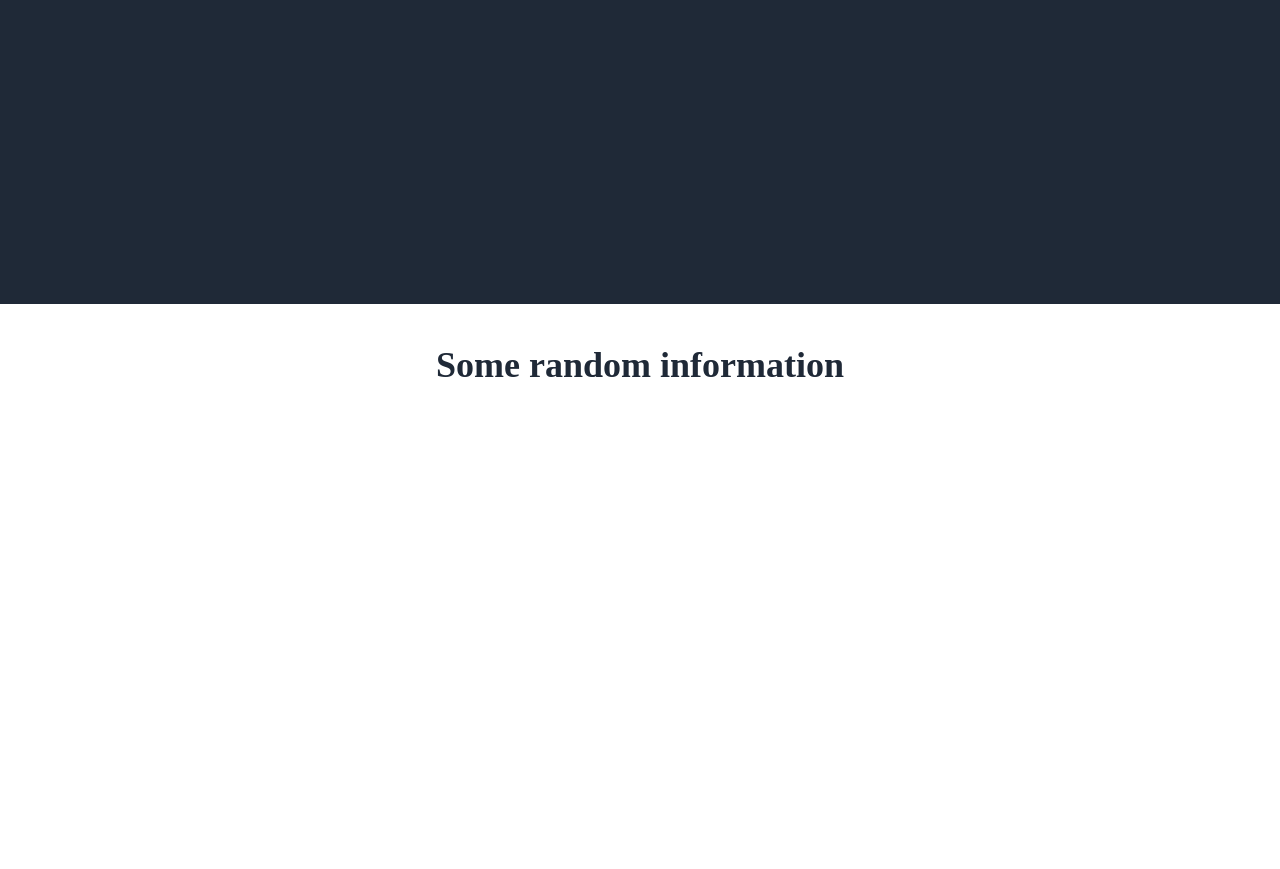
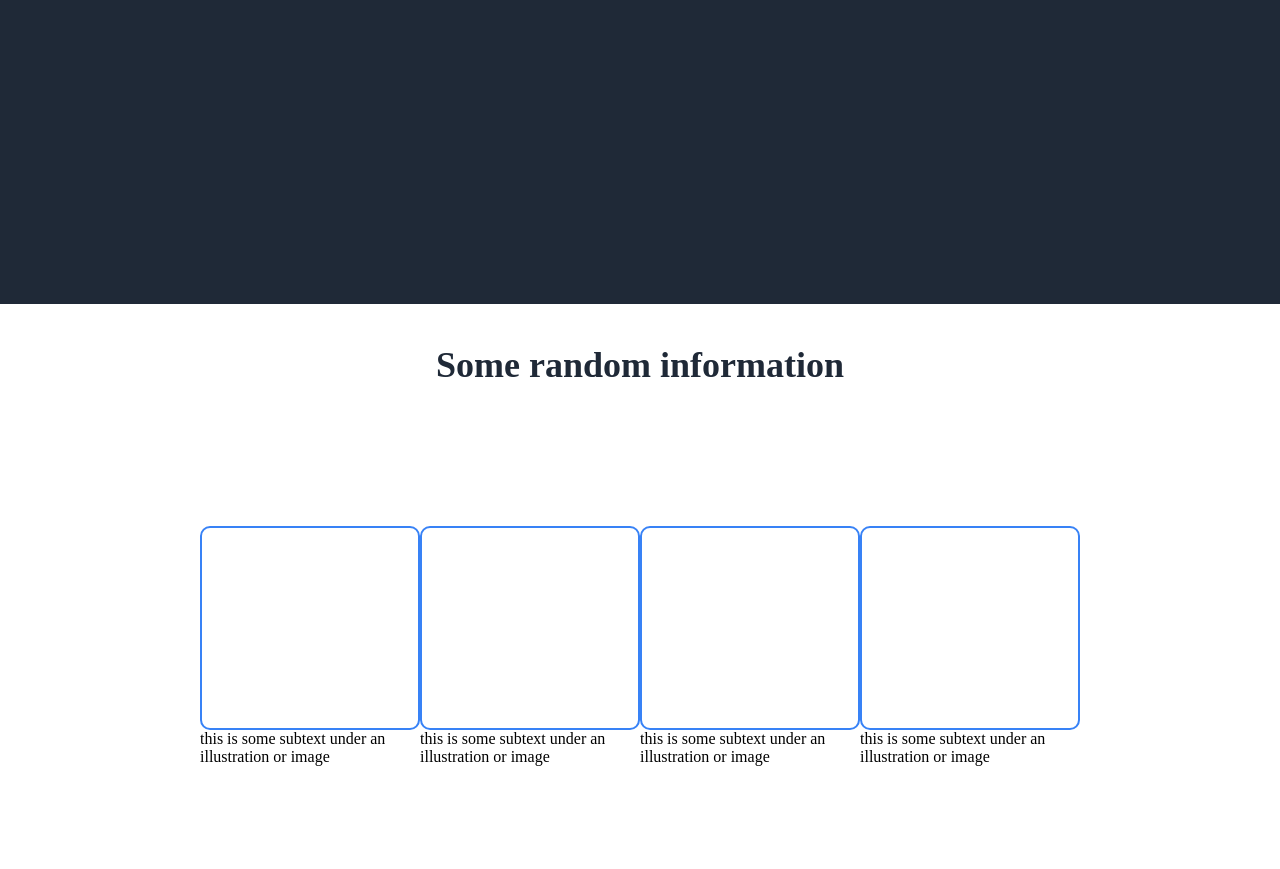
Before and after one commit to tylersmoot/odin-landing-page, a plain HTML site: page index.html in a window 1280 px wide. Shown: the part 251-1120 px from the top of the page. Before the commit the page ends 800 px from the top, so only its background shows below. Drawn offline with Linux system fonts and the light colour scheme.

Commit message:
index.html

```diff
--- a/index.html
+++ b/index.html
@@ -32,6 +32,8 @@
 </div>
 
 </div>
+
+
 
 <!-- end -->
 
@@ -77,15 +79,65 @@
 
 </div>
 
+
+
+
+
+<div class="box-wrapper">
+
+<div class="box-container">
+
+<div class="box"></div>
+<div class="box-text">this is some subtext under an illustration or image</div>
+
 </div>
 
-<!-- end -->
 
+
+<div class="box-container">
+
+    <div class="box"></div>
+    <div class="box-text">this is some subtext under an illustration or image</div>
+
+    </div>
+
+
+    <div class="box-container">
+
+        <div class="box"></div>
+        <div class="box-text">this is some subtext under an illustration or image</div>
+
+        </div>
+
+
+
+<div class="box-container">
+
+    <div class="box"></div>
+    <div class="box-text">this is some subtext under an illustration or image</div>
+
+    </div>
 
 </div>
 
 
 
 
+
+
+
+
+
+
+</div>
+
+<!-- end -->
+
+
+
+
+
+
+
 </body>
 </html>
--- a/styles.css
+++ b/styles.css
@@ -86,8 +86,29 @@ color: white;
     font-size: 36px;
     font-weight:900;
     color: #1f2937;
+
 }
 
 .info {
     padding: 0 100px 100px 100px;
 }
+
+.box-container {
+    display: flex;
+    flex-direction: column;
+
+}
+
+.box-wrapper {
+    display:flex;
+    flex-direction: row;
+    justify-content: space-around;
+    padding: 100px;
+}
+
+.box {
+    border: 2px solid #3882f6;
+    padding: 100px;
+    border-radius: 10px;
+
+}
```
